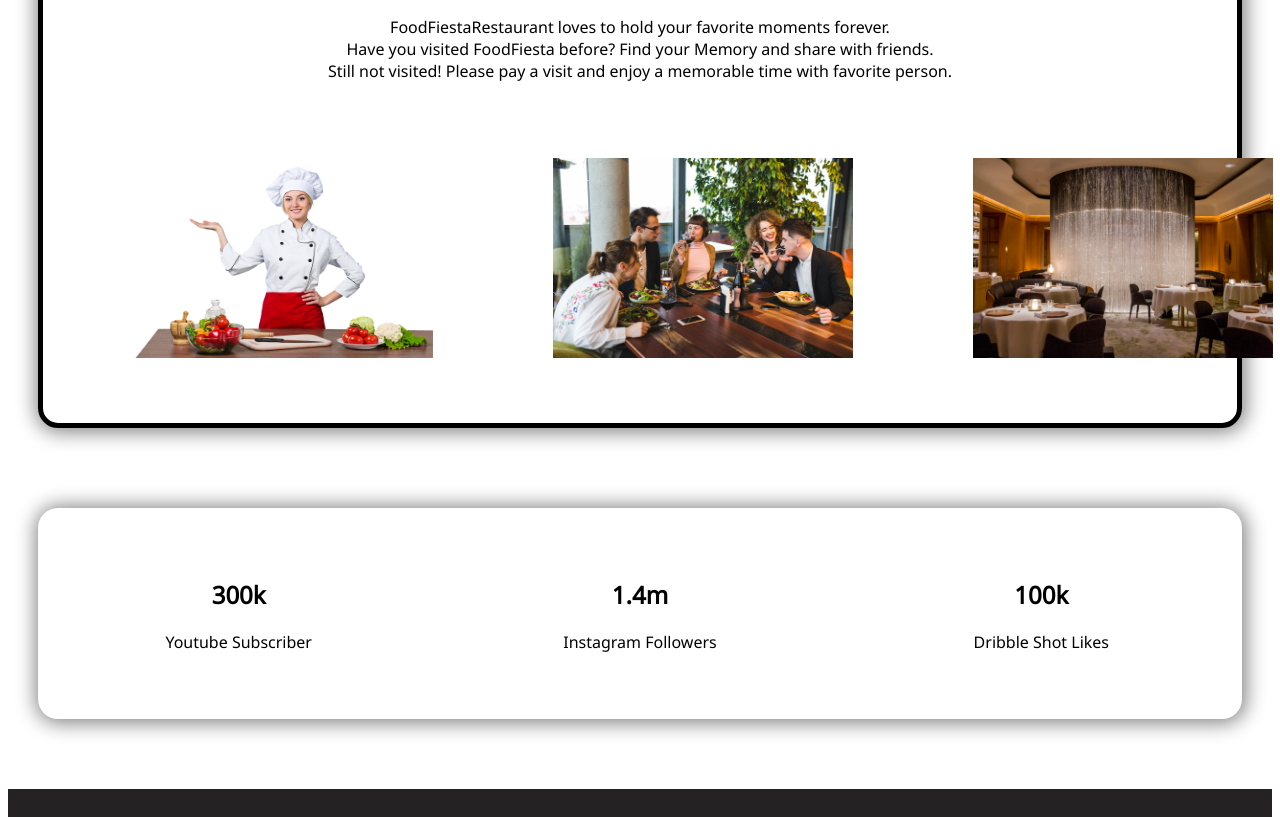
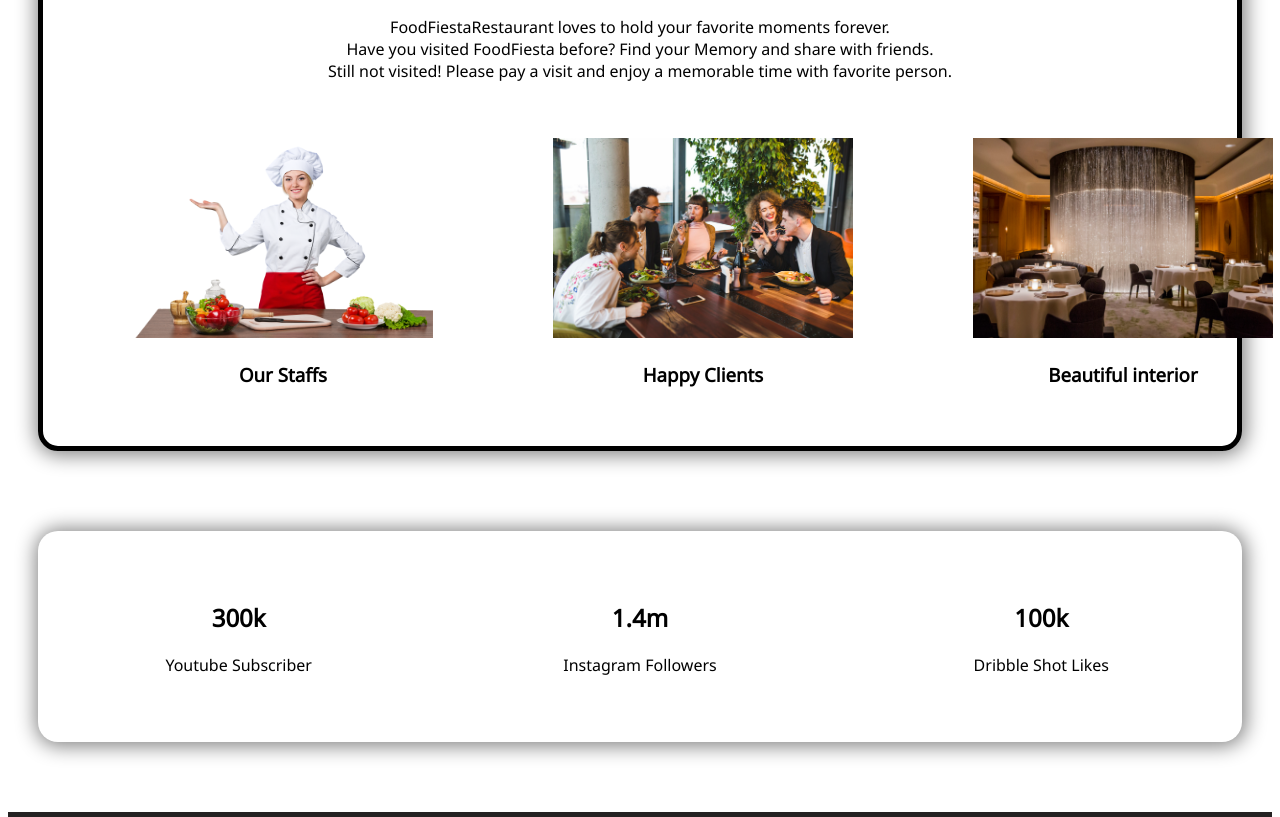
Before and after one commit to thejakia1/food-fiesta, a plain HTML site: page index.html in a window 1280 px wide. Shown: the part 2111-2928 px from the top of the page. Drawn offline with Linux system fonts and the light colour scheme.

Commit message:
gallery-cards image caption added

```diff
--- a/index.html
+++ b/index.html
@@ -83,12 +83,15 @@
         <div class="gallery-cards">
                 <div>
                     <img src="img/gallery/chef-photo1.png" alt="chef photo">
+                    <h3>Our Staffs</h3>
                 </div>
                 <div>
                     <img src="img/gallery/client.jpg" alt="client photo">
+                    <h3>Happy Clients</h3>
                 </div>
                 <div>
                     <img src="img/gallery/interior.jpg" alt="interior photo">
+                    <h3>Beautiful interior</h3>
                 </div>
         </div>
     </section>
--- a/style.css
+++ b/style.css
@@ -87,11 +87,12 @@ body{
     width: 100%;
     margin: 0px 30px;
     text-align: center;
+    padding-bottom: 40px;
 }
 .gallery-box img{
     height: 200px;
     width: 300px;
-    padding: 60px;
+    padding: 40px 60px 0px;
 }
 .social-info{
     text-align: center;
```
